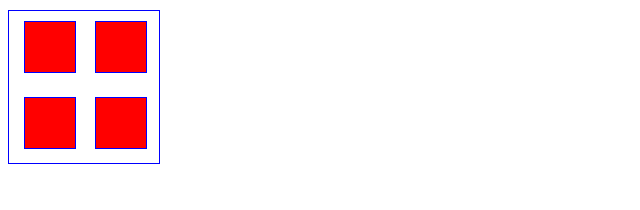
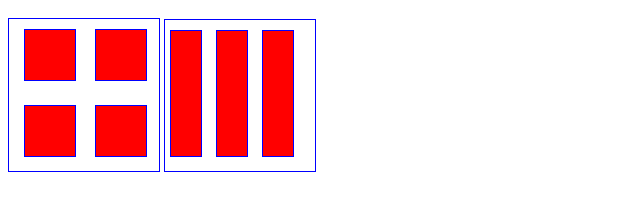
Before and after one commit to amoralex/boxmodel, a plain HTML site: page index.html in a window 1280 px wide. Shown: the whole page, without its empty margins (0-640 px from the left). Drawn offline with Linux system fonts and the light colour scheme.

Commit message:
agregando segunda caja grande

```diff
--- a/CSS/estilobox.css
+++ b/CSS/estilobox.css
@@ -16,6 +16,18 @@
 	/*background-color: red;
 	/*margin-left: 10px;*/
 	margin-top: 10px;
+	display: inline-block;
+}
 
-
+.caja60{
+	width: 30px;
+	height: 125px;
+	border: solid blue 1px ;
+	background-color: red;
+	/*margin-left: 10px;*/
+	display: inline-block;
+	margin-top: 10px;
+	margin-left: 5px;
+	margin-right: 5px;
+	margin-bottom: 10px;
 }
--- a/index.html
+++ b/index.html
@@ -12,5 +12,14 @@
 		<div class="caja30"></div>
 		<div class="caja30"></div>
 	</div>
+
+<div class="caja90">
+	<div class="caja60"></div>
+	<div class="caja60"></div>
+	<div class="caja60"></div>
+</div>
 </body>
+
+
+
 </html >
```
